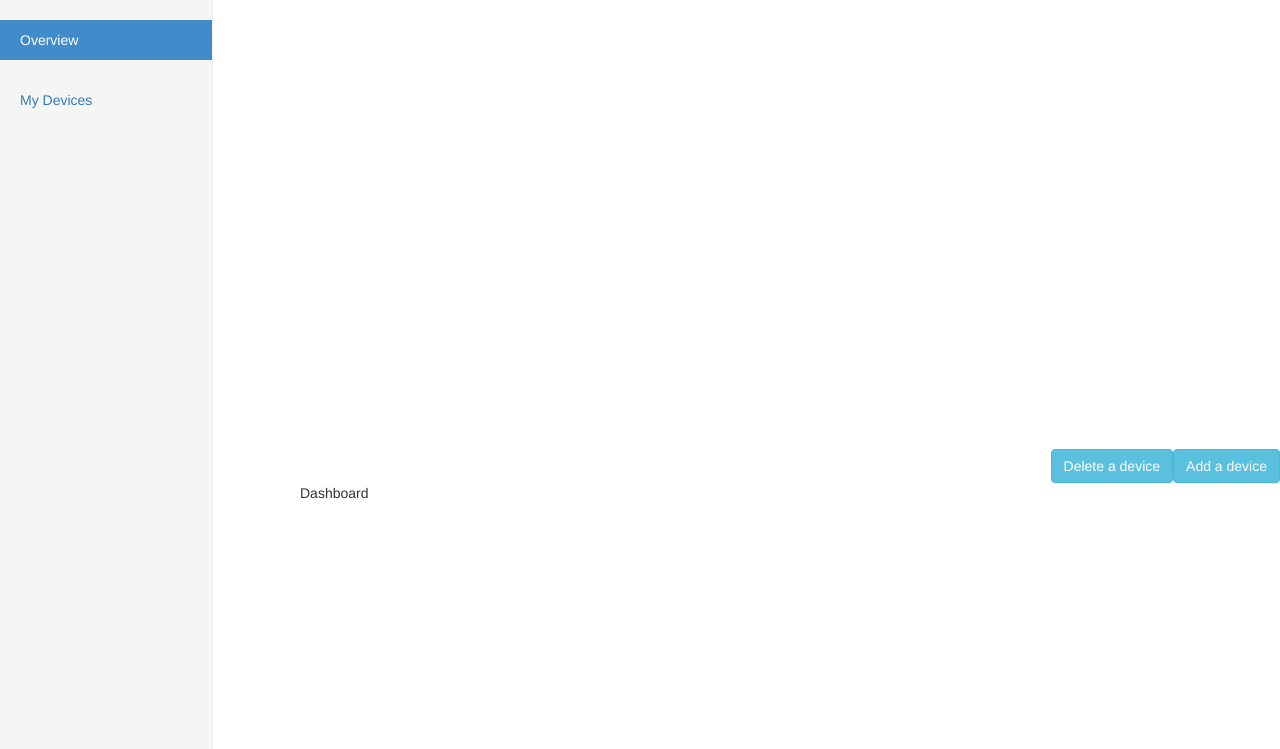
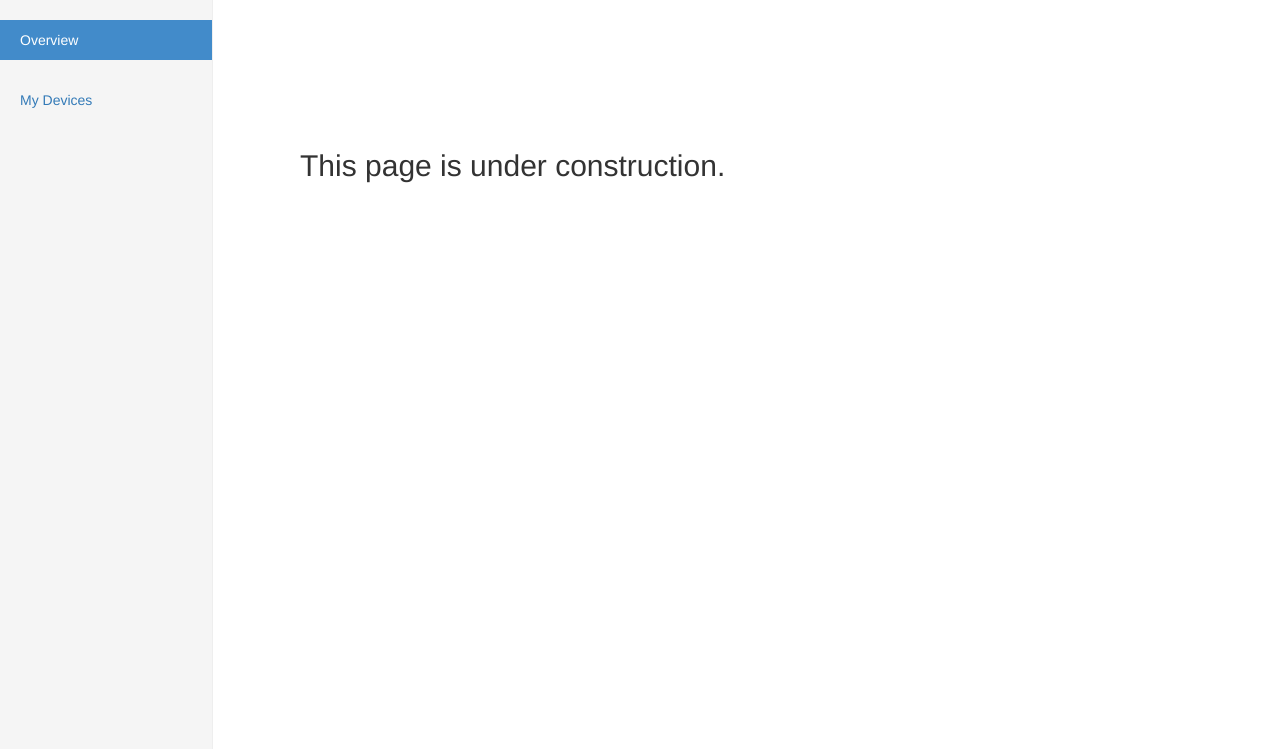
Before and after one commit to Wibicom/WibiSmart-Web-App, a Django app: page /accounts/loggedin/ in a window 1280 px wide. Shown: the part 51-800 px from the top of the page. Run offline with Django 3.2, Linux system fonts and the light colour scheme; the visitor is signed in with stand-in values (Sample User, id 1); parts of the project's set-up code (start-up, migrations or seed data) failed here and were passed over; some libraries are stand-ins or nearby versions.

Commit message:
minor front end updates

```diff
--- a/wibicomdjango/static/static_dirs/css/overview_dashboard.css
+++ b/wibicomdjango/static/static_dirs/css/overview_dashboard.css
@@ -1,3 +1,10 @@
+#underconstruction{
+    margin-top : 200px;
+    margin-left: 300px;
+
+}
+
+
 #overview_dashboard{
     margin-left: 300px;
 }
--- a/wibicomdjango/templates/dashboard/oneDevice_dashboard.html
+++ b/wibicomdjango/templates/dashboard/oneDevice_dashboard.html
@@ -103,7 +103,7 @@
                             <div class = "panel panel-info">
                                 <div class="panel-body">
                                     <p id = "humidityvalue" class = "gaugevalue"></p>
-                                    <canvas id="humiditygauge" class = "gauge"></canvas>
+                                    <canvas id="humiditygauge" class = "gauge" ></canvas>
                                     <label class = "labels"> Humidity </label>
                                 </div>
                             </div>
@@ -113,7 +113,7 @@
                             <div class = "panel panel-info">
                                 <div class="panel-body">
                                     <p id = "pressurevalue" class="gaugevalue-pressure"></p>
-                                    <canvas id="pressuregauge" class="gauge" ></canvas>
+                                    <canvas id="pressuregauge" class="gauge" height="105"></canvas>
                                     <label class = "labels"> Pressure </label>
                                 </div>
                             </div>
@@ -126,6 +126,7 @@
 
             <div class = "container-fluid">
                 <div class = "row">
+
                     <div class="col-md-8">
                         <div class="panel panel-info">
                           <div class="panel-body">
--- a/wibicomdjango/templates/loggedin.html
+++ b/wibicomdjango/templates/loggedin.html
@@ -11,16 +11,18 @@
 {% block content %}
 
     {% include "navbar_loggedin.html" %}
-
+    <h2 id ="underconstruction"> This page is under construction. </h2>
+    <!--
     <div id = "buttondiv">
     <a href="/accounts/profile/" class="btn btn-info pull-right" role="button">Add a device</a>
     <a href="/accounts/deletedevice/" class="btn btn-info pull-right" role="button">Delete a device</a>
     </div>
-
-    {% include "userprofile/leftside_device_list.html" %}
-
+    -->
+    {% include "userprofile/leftside_device_list.html" %}-->
+    <!--
     <div id = "overview_dashboard">
     <p> Dashboard </p>
     </div>
+    -->
 
 {% endblock %}
--- a/wibicomdjango/templates/profile.html
+++ b/wibicomdjango/templates/profile.html
@@ -21,8 +21,6 @@
         {% include "userprofile/profile_containers.html" %}
     </form>
 
-    <a href="/accounts/profile/editdevice/" class="btn btn-info pull-right" role="button">Edit a device</a>
-
     <div class = "myforms" > {% csrf_token %}
         {% include "userprofile/profile_container_mydevices.html" %}
     </div>
```
